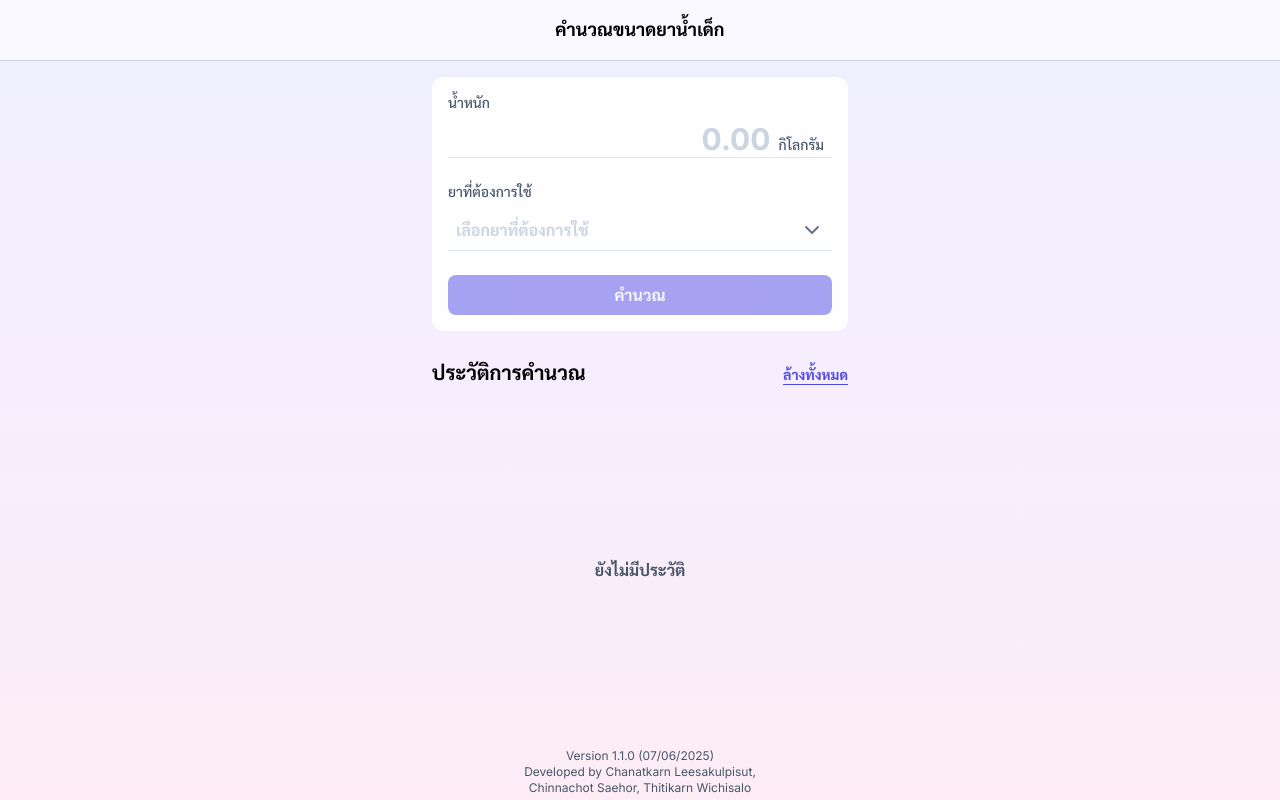
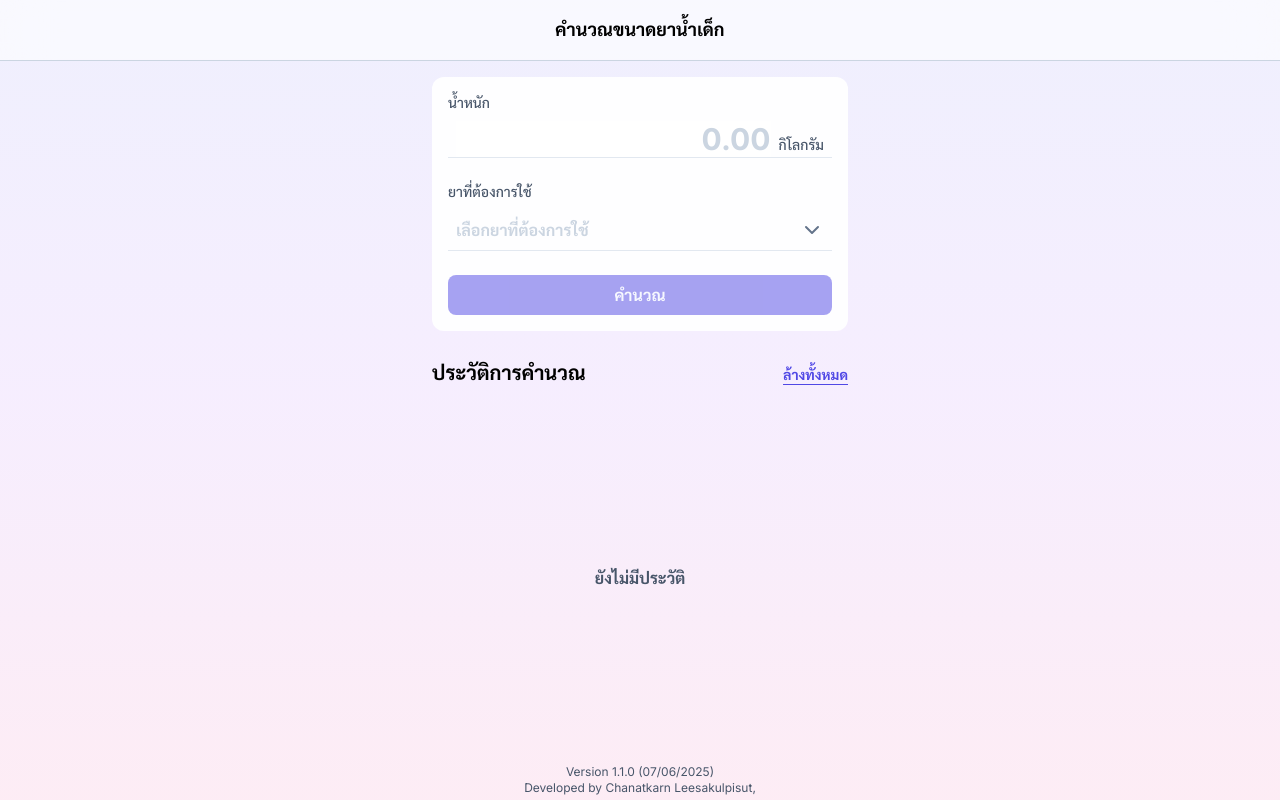
Before and after one commit to pangpondwee/kid-drugs-calculator, a Next.js app: page / in a window 1280 px wide. Built offline with nearby package versions, Linux system fonts and the light colour scheme; what next would draw is missing.

Commit message:
chore: change metadata in footer

```diff
--- a/app/page.tsx
+++ b/app/page.tsx
@@ -14,7 +14,6 @@ export default function Page() {
       <footer className="px-4 py-1 text-xs flex flex-col items-center justify-center text-slate-600">
         <p>Version 1.1.0 (07/06/2025)</p>
         <p>Developed by Chanatkarn Leesakulpisut,</p>
-        <p>Chinnachot Saehor, Thitikarn Wichisalo</p>
       </footer>
     </div>
   );
```
